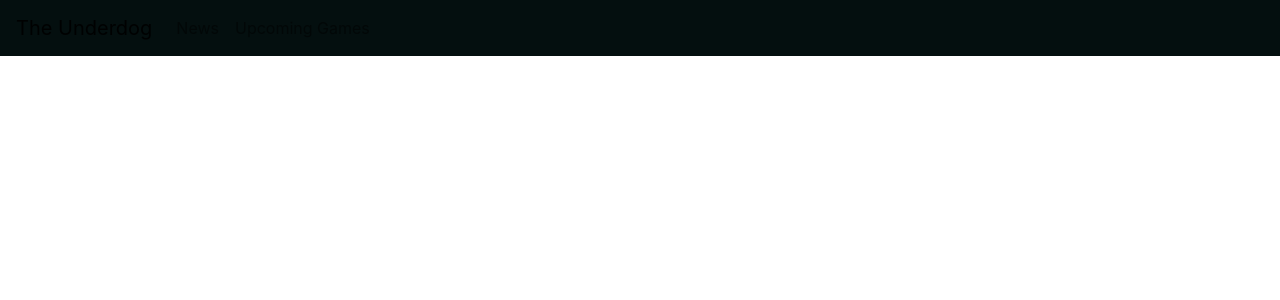
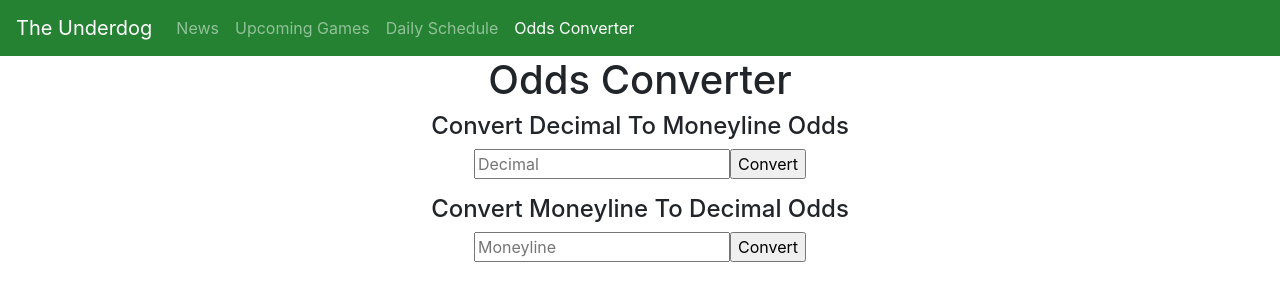
Before and after one commit to Mottola64/sports-betting-frontend, a React (Create React App) app: page /oddsconverter in a window 1280 px wide. Shown: the top 300 px of the page. Built offline with nearby package versions, Linux system fonts and the light colour scheme.

Commit message:
mlb daily games schedule

```diff
--- a/package.json
+++ b/package.json
@@ -9,6 +9,7 @@
     "axios": "^0.19.2",
     "bootstrap": "^4.5.0",
     "dotenv": "^8.2.0",
+    "moment": "^2.27.0",
     "oddslib": "^1.0.3",
     "react": "^16.13.1",
     "react-bootstrap": "^1.0.1",
--- a/src/App.css
+++ b/src/App.css
@@ -1,7 +1,7 @@
 .App {
   text-align: center;
   margin: 0;
-  background-color: #040f0fff;
+  /* background-color: #248232; */
   font-family: -apple-system, BlinkMacSystemFont, "Segoe UI", "Roboto", "Oxygen",
     "Ubuntu", "Cantarell", "Fira Sans", "Droid Sans", "Helvetica Neue",
     sans-serif;
@@ -9,10 +9,7 @@
   -moz-osx-font-smoothing: grayscale;
 }
 
-.Jumbotron {
-  text-align: center;
-  background-color: #248232;
-}
+
 .App-logo {
   height: 40vmin;
   pointer-events: none;
--- a/src/App.js
+++ b/src/App.js
@@ -14,6 +14,7 @@ import sportsnews from "./reducers/sportsnews";
 import dailyschedule from './reducers/dailyschedule'
 import "./App.css";
 import DailyScheduleContainer from "./containers/DailyScheduleContainer";
+import BettingCalculator from "./components/BettingCalculator";
 
 const reducer = combineReducers({
   upcoming,
@@ -40,6 +41,7 @@ class App extends React.Component {
               <Route path="/upcominggames" component={UpcomingGamesContainer} />
               <Route path="/news" component={NewsContainer} />
               <Route path='/dailyschedule' component={DailyScheduleContainer} />
+              <Route path='/oddsconverter' component={BettingCalculator} />
               <Route exact path="/" component={Home}/>
             </Switch>
           </Router>
--- a/src/components/BettingCalculator.js
+++ b/src/components/BettingCalculator.js
@@ -33,7 +33,7 @@ class BettingCalculator extends React.Component {
   render() {
     return (
       <div>
-        <h1>Betting Calculator</h1>
+        <h1>Odds Converter</h1>
         <div>
           <h4>Convert Decimal To Moneyline Odds</h4>
           <form onSubmit={this.handleSubmitMoneyline.bind(this)}>
--- a/src/components/DailySchedule.js
+++ b/src/components/DailySchedule.js
@@ -1,25 +1,35 @@
-import React from 'react'
-
+import React from "react";
+import {
+  Card,
+  CardHeader,
+  CardColumns,
+  CardSubtitle,
+  CardBody,
+} from "reactstrap";
 class DailySchedule extends React.Component {
 render() {
     return(
-        <div>        <CardColumns>
-        {this.props.dailyschedule.map((dailyScheduledGame) => {
+        <div>
+          <h1>MLB Games Today</h1>
+          <CardColumns>
+        {this.props.dailyschedule
+        .filter(dailyScheduledGame => dailyScheduledGame.status.short !== "CANC").map((dailyScheduledGame) => {
           return (
-            <Card key={dailyScheduledGame.home_team}>
+            <Card key={dailyScheduledGame.id}>
               <CardBody>
                 <CardHeader className="text-center" width="100%">
-                  <strong>{dailyScheduledGame.sport_nice}</strong>
+                  <strong>{dailyScheduledGame.teams.away.name} at {dailyScheduledGame.teams.home.name}</strong>
                 </CardHeader>
                 <br></br>
                 <CardSubtitle>
-                  {dailyScheduledGame.teams[1]} vs. {dailyScheduledGame.teams[0]}
+
                 </CardSubtitle>
               </CardBody>
             </Card>
           );
         })}
-      </CardColumns></div>
+      </CardColumns>
+      </div>
     )
 }
 }
--- a/src/components/Home.js
+++ b/src/components/Home.js
@@ -1,21 +1,19 @@
 import React from "react";
-import { Jumbotron, Container } from "reactstrap";
-import BettingCalculator from "./BettingCalculator";
+import { Jumbotron } from "reactstrap";
+import NewsContainer from "../containers/NewsContainer";
 
 const Home = () => {
   return (
     <div>
-      <Jumbotron className="Jumbotron">
-        <Container className="Jumbotron">
-          <h1>The Underdog</h1>
-          <p>
-            Welcome To The Underdog. Here At The Underdog, We NEVER Bet On The
-            Heavy Favorite. We Only Ride With The Biggest Dogs
-          </p>
-        </Container>
+      <Jumbotron fluid className="Jumbotron">
+        <h1 className="display-3 Jumbotron">The Underdog</h1>
+        <p className="lead Jumbotron">
+          Welcome To The Underdog. Here At The Underdog, We NEVER Bet On The
+          Heavy Favorite. We Only Ride With The Biggest Dogs
+        </p>
       </Jumbotron>
 
-      <BettingCalculator />
+      <NewsContainer />
     </div>
   );
 };
--- a/src/components/NavBar.js
+++ b/src/components/NavBar.js
@@ -5,7 +5,7 @@ import { Navbar, NavbarBrand, Nav, NavItem, NavLink } from "reactstrap";
 class NavBar extends React.Component {
   render() {
     return (
-      <Navbar className="navbar" light expand="lg">
+      <Navbar className="navbar Navbar" dark expand="lg">
         <NavbarBrand href="/">The Underdog</NavbarBrand>
 
         <Nav className="mr-auto " navbar>
@@ -17,6 +17,16 @@ class NavBar extends React.Component {
           <NavLink tag={RRNavLink} to="/upcominggames">
             Upcoming Games
           </NavLink>
+          <NavItem>
+            <NavLink tag={RRNavLink} to="/dailyschedule">
+              Daily Schedule
+            </NavLink>
+          </NavItem>
+          <NavItem>
+            <NavLink tag={RRNavLink} to="/oddsconverter">
+              Odds Converter
+            </NavLink>
+          </NavItem>
         </Nav>
       </Navbar>
     );
--- a/src/index.css
+++ b/src/index.css
@@ -1,16 +1,24 @@
 body {
   margin: 0;
   background-color: #040f0fff;
-  font-family: -apple-system, BlinkMacSystemFont, 'Segoe UI', 'Roboto', 'Oxygen',
-    'Ubuntu', 'Cantarell', 'Fira Sans', 'Droid Sans', 'Helvetica Neue',
+  font-family: -apple-system, BlinkMacSystemFont, "Segoe UI", "Roboto", "Oxygen",
+    "Ubuntu", "Cantarell", "Fira Sans", "Droid Sans", "Helvetica Neue",
     sans-serif;
   -webkit-font-smoothing: antialiased;
   -moz-osx-font-smoothing: grayscale;
 }
 
 code {
-  font-family: source-code-pro, Menlo, Monaco, Consolas, 'Courier New',
+  font-family: source-code-pro, Menlo, Monaco, Consolas, "Courier New",
     monospace;
 }
 
-/*  */
+.Jumbotron {
+  text-align: center;
+  background-color: #248232;
+}
+
+.Navbar {
+  background-color: #248232;
+  color: #248232
+}
```
Also changed, not shown: 1 other file (tests, documents, lock files or other folders).
